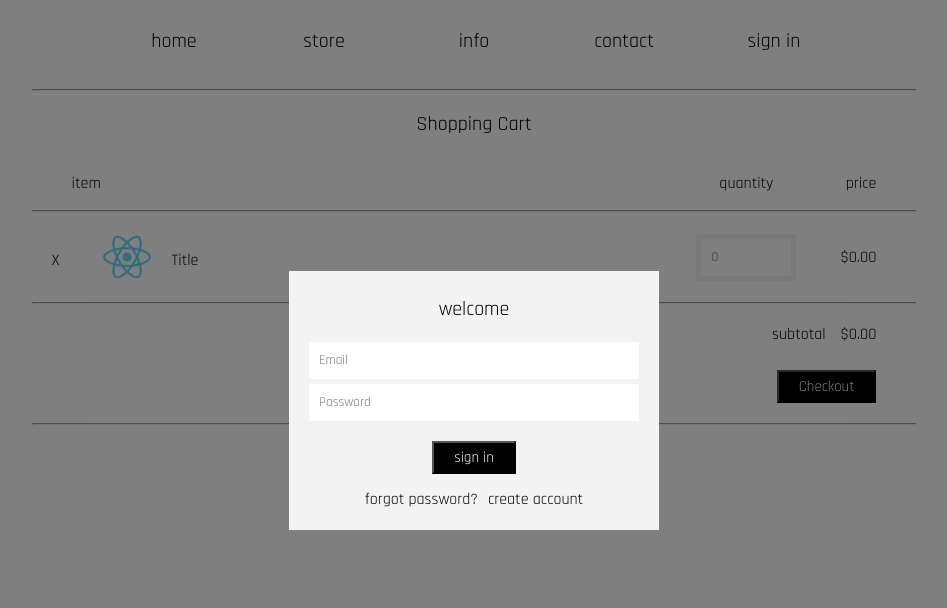
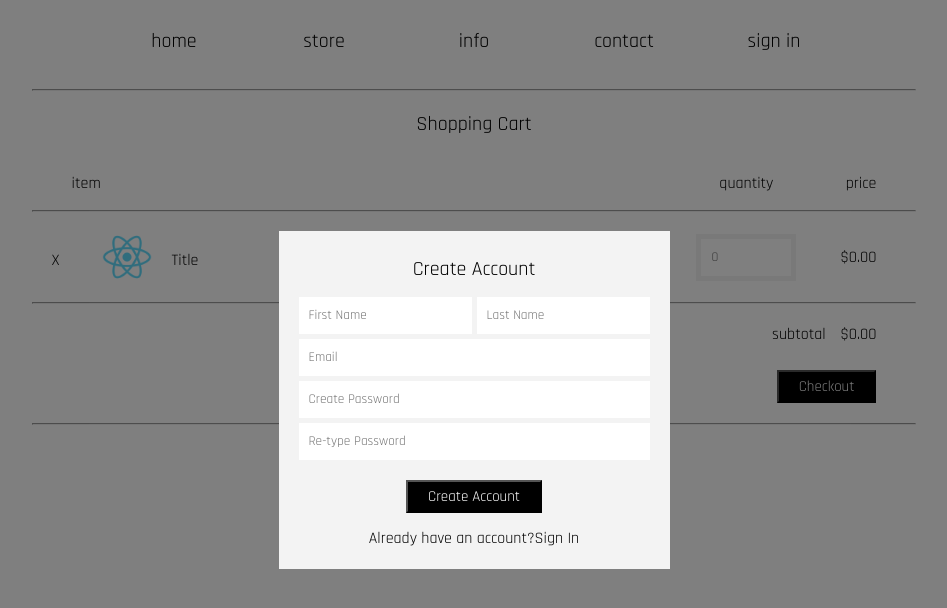
Before and after one commit to ricmat19/Art-Store, a React (Create React App) app in the folder client/: page /cart in a window 1280 px wide. Both pictures are taken after a click on the element "sign in". Shown: the top 608 px of the page, without its empty margins (166-1113 px from the left). Built offline with nearby package versions, Linux system fonts and the light colour scheme.

Commit message:
Initial Setup of Signup

```diff
--- a/client/public/css/index.css
+++ b/client/public/css/index.css
@@ -18,6 +18,10 @@ a{
 
 a:hover{
     color: rgb(212, 0, 28);
+}
+
+button a, button a:hover{
+    color: white;
 }
 
 .pointer{
--- a/client/src/components/adminCreate.jsx
+++ b/client/src/components/adminCreate.jsx
@@ -28,7 +28,6 @@ const AdminCreateC = (props) => {
                 info: info
             })
 
-            console.log(response);
             createItem(response.data.data.collection);
 
             titleInput.current.value = "";
--- a/client/src/components/cart.jsx
+++ b/client/src/components/cart.jsx
@@ -23,7 +23,7 @@ const CartC = () => {
                     <span>$0.00</span>
                 </div>
                 <div className="align-right cart-button">
-                    <a href="/checkout"><button>Checkout</button></a>
+                    <button><a href="/checkout">Checkout</a></button>
                 </div>
 
             </div>
--- a/client/src/components/checkout.jsx
+++ b/client/src/components/checkout.jsx
@@ -86,7 +86,7 @@ const CheckoutC = () => {
                             <input type="tel" placeholder="phone (optional)"/>
                         </div>
                         <div className="two-column-div">
-                            <a href="/shipping"><button>continue to shipping</button></a>
+                            <button><a href="/shipping">continue to shipping</a></button>
                             <a href="/cart"><p>return to cart</p></a>
                         </div>
                     </div>
--- a/client/src/components/header.jsx
+++ b/client/src/components/header.jsx
@@ -1,14 +1,19 @@
-import React, {useState} from 'react';
+import React, {useContext, useState} from 'react';
+import CollectionAPI from "../apis/collectionAPI";
+import {CollectionContext} from '../context/collectionContext';
 
-const HeaderC = () => {
+const HeaderC = (props) => {
+
+    const{createUser} = useContext(CollectionContext);
 
     const [signUpActive, setSignUpActive] = useState(false);
-    const [signInActive, setSignInActive] = useState(false);
-    const [resetActive, setResetActive] = useState(false);
+    const [email, setEmail] = useState("");
+    const [password, setPassword] = useState("");
+    const [rePassword, setRePassword] = useState("");
+    const [firstname, setFirstName] = useState("");
+    const [lastname, setLastName] = useState("");
 
-    let signInClass = "";
     let signUpClass = "";
-    let resetClass = "";
 
     if(signUpActive === false){
         signUpClass = "sign-bg";
@@ -16,77 +21,112 @@ const HeaderC = () => {
         signUpClass = "sign-bg sign-active";
     }
 
-    if(signInActive === false){
-        signInClass = "sign-bg";
-    }else{
-        signInClass = "sign-bg sign-active";
+    const signUpShow = (e) => {
+        setSignUpActive(true);
+        // setSignInActive(false);
     }
 
-    if(resetActive === false){
-        resetClass = "sign-bg";
-    }else{
-        resetClass = "sign-bg sign-active";
+    // const signUpNoShow = (e) => {
+    //     setSignUpActive(false);
+    // }
+
+
+    const handleSignup = async (e) => {
+        e.preventDefault()
+        try{
+
+            const response = await CollectionAPI.post("/signup", {
+                firstname: firstname,
+                lastname: lastname,
+                email: email,
+                password: password
+            })
+
+            createUser(response.data.data.user);
+
+        }catch(err){
+            console.log(err);
+        }
     }
 
-    const signUpShow = (e) => {
-        setSignUpActive(true);
-        setSignInActive(false);
-    }
 
-    const signInShow = (e) => {
-        setSignInActive(true);
-        setSignUpActive(false);
-        setResetActive(false);
-    }
 
-    const resetShow = (e) => {
-        setResetActive(true);
-        setSignInActive(false);
-    }
 
-    const signUpNoShow = (e) => {
-        setSignUpActive(false);
-    }
 
-    const signInNoShow = (e) => {
-        setSignInActive(false);
-    }
 
-    const resetNoShow = (e) => {
-        setResetActive(false);
-    }
+    // const [signInActive, setSignInActive] = useState(false);
+    // const [resetActive, setResetActive] = useState(false);
+
+    // let signInClass = "";
+    // let resetClass = "";
+
+
+
+    // if(signInActive === false){
+    //     signInClass = "sign-bg";
+    // }else{
+    //     signInClass = "sign-bg sign-active";
+    // }
+
+    // if(resetActive === false){
+    //     resetClass = "sign-bg";
+    // }else{
+    //     resetClass = "sign-bg sign-active";
+    // }
+
+
+
+    // const signInShow = (e) => {
+    //     setSignInActive(true);
+    //     setSignUpActive(false);
+    //     setResetActive(false);
+    // }
+
+    // const resetShow = (e) => {
+    //     setResetActive(true);
+    //     setSignInActive(false);
+    // }
+
+    // const signInNoShow = (e) => {
+    //     setSignInActive(false);
+    // }
+
+    // const resetNoShow = (e) => {
+    //     setResetActive(false);
+    // }
 
     return(
         <div className="navbar-div">
-
-            <div className={signUpClass} onClick={e => signUpNoShow()}>
+ {/* onClick={e => signUpNoShow()} */}
+            <form className={signUpClass}>
                 <div className="sign-content">
                     <p className="sign-header title">Create Account</p>
                     <div className="sign-input">
                         <div className="name-input-div">
-                            <input type="text" placeholder="First Name"/>
-                            <input type="text" placeholder="Last Name"/>
+                            <input type="text" value={firstname} name="firstname" placeholder="First Name" onChange={(e) => {setFirstName(e.target.value)}}/>
+                            <input type="text" value={lastname} name="lastname" placeholder="Last Name" onChange={(e) => {setLastName(e.target.value)}}/>
                         </div>
                         <div className="modal-input-div">
-                            <input type="email" placeholder="Email"/>
+                            <input type="email" value={email} name="email" placeholder="Email" onChange={(e) => {setEmail(e.target.value)}}/>
                         </div>
                         <div className="modal-input-div">
-                            <input type="password" placeholder="Create Password"/>
+                            <input type="password" value={password} name="password" placeholder="Create Password" onChange={(e) => {setPassword(e.target.value)}}/>
                         </div>
                         <div className="modal-input-div">
-                            <input type="password" placeholder="Re-type Password"/>
+                            <input type="password" name="re-password" placeholder="Re-type Password" onChange={(e) => {setRePassword(e.target.value)}}/>
                         </div>
                     </div>
                     <div>
-                        <button>Create Account</button>
+                        <button onClick={handleSignup} type="submit" className="btn form-button">Create Account</button>
                     </div>
                     <div className="sign-footer">
-                    <a href="" onClick={e => signInShow()}><span>Already have an account?Sign In</span></a>
+                    {/* onClick={e => signInShow()} */}
+                    <a href=""><span>Already have an account?Sign In</span></a>
                     </div>
                 </div>
-            </div>
+            </form>
 
-            <div className={signInClass} onClick={e => signInNoShow()}>
+            {/* <form className={signInClass} onClick={e => signInNoShow()}>
                 <div className="sign-content">
                     <p className="sign-header title">welcome</p>
                     <div>
@@ -105,9 +145,9 @@ const HeaderC = () => {
                         <a href="" onClick={e => resetShow()}><span>create account</span></a>
                     </div>
                 </div>
-            </div>
+            </form>
 
-            <div className={resetClass} onClick={e => resetNoShow()}>
+            <form className={resetClass} onClick={e => resetNoShow()}>
                 <div className="sign-content">
                     <p className="sign-header title">Reset Password</p>
                     <div className="sign-input">
@@ -122,7 +162,7 @@ const HeaderC = () => {
                     <a href="" onClick={e => signInShow()}><span>Back to signin in</span></a>
                     </div>
                 </div>
-            </div>
+            </form> */}
 
             <div>
                 <input type="checkbox" id="nav-toggle" className="nav-toggle"/>
@@ -134,7 +174,7 @@ const HeaderC = () => {
                     <a href="/collection/comic"><p className="title">store</p></a>
                     <a href="/about"><p className="title">info</p></a>
                     <a href="/contact"><p className="title">contact</p></a>
-                    <p className="title pointer" onClick={signInShow}>sign in</p>
+                    <p className="title pointer" onClick={signUpShow}>sign in</p>
                 </nav>
             </div>
             <hr/>
--- a/client/src/context/collectionContext.js
+++ b/client/src/context/collectionContext.js
@@ -6,9 +6,14 @@ export const CollectionContextProvider = props => {
 
     const [collection, setCollection] = useState([]);
     const [selectedItem, setSelectedItem] = useState(null);
+    const [user, setUser]  = useState(null);
 
     const createItem = (item) => {
         setCollection([...collection, item])
+    }
+
+    const createUser = (newUser) => {
+        setUser([...user, newUser])
     }
 
     return(
@@ -16,7 +21,9 @@ export const CollectionContextProvider = props => {
             collection: collection,
             setCollection: setCollection, createItem,
             selectedItem: selectedItem,
-            setSelectedItem: setSelectedItem
+            setSelectedItem: setSelectedItem,
+            user: user,
+            setUser: setUser, createUser
         }}>
             {props.children}
         </CollectionContext.Provider>
```
Also changed, not shown: 2 other files (tests, documents, lock files or other folders).
